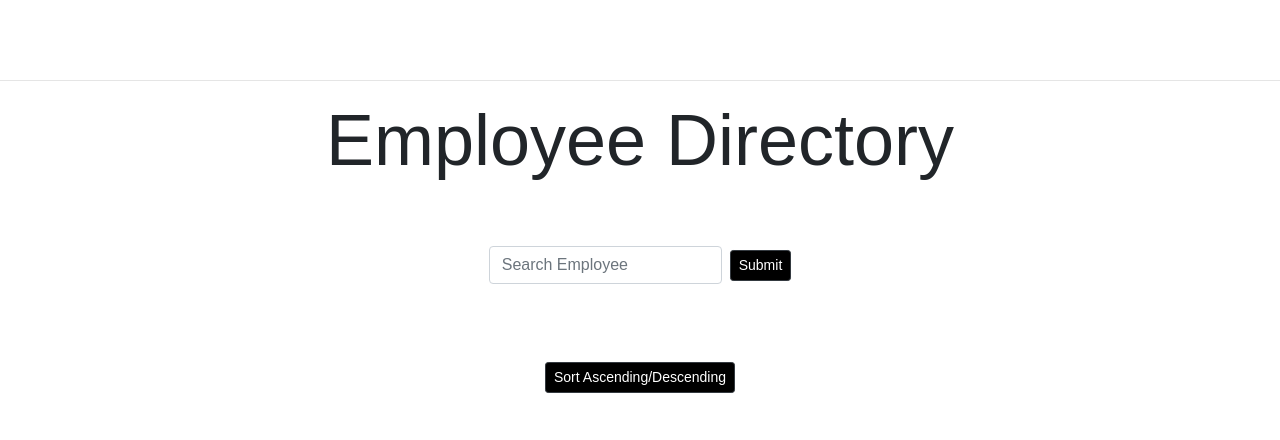
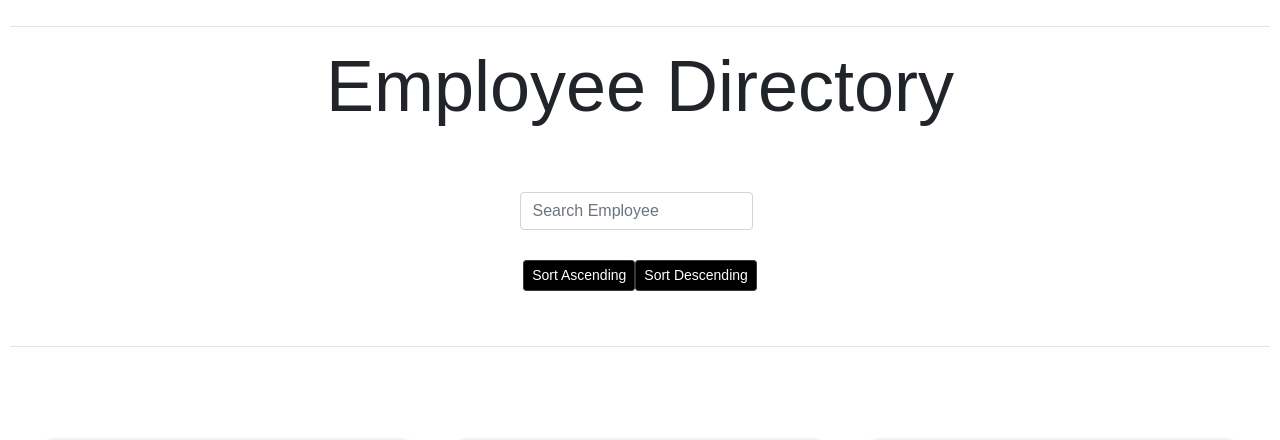
Before and after one commit to jonathanschimpf/Employee-Directory-ReactJS, a React (Create React App) app: page / in a window 1280 px wide. Shown: the top 440 px of the page. Built offline with nearby package versions, Linux system fonts and the light colour scheme.

Commit message:
ascending/descending button added and working (-1 : 1)

```diff
--- a/src/App.js
+++ b/src/App.js
@@ -10,35 +10,32 @@ function App() {
   const [employeeData, updateEmployeeData] = useState({
     allEmployees: employees,
     filteredEmployees: employees,
-    searchQuery: "",
-    sortOrder: ""
+    searchQuery: ""
   });
 
-  const sortOrder = () => {
-
-    // INCOMPLETE! finish logic here to toggle:
-
-    // if employeeData.sortOrder is not set || is descending
-    // sort ascending and set new state as such
-    // else does opposite.
-
-    // if (employeeData.sortOrder === "ASC") {
-
-    //   allEmployees.reverse();
-
-    //   setState({ sortOrder: "ASC" });
-
-    // } else {
-
-    //   setState({ sortOrder: "DESC" });
-    // }
+  const sortOrder = (sortASC) => {
 
     console.log("CoN soRt() LoG!")
 
     const sortedEmployees = employeeData.filteredEmployees.sort((a, b) => {
-      a = a.name.toLowerCase();
-      b = b.name.toLowerCase();
-      return a < b ? -1 : a > b ? 1 : 0;
+      // a = a.name.toLowerCase();
+      // b = b.name.toLowerCase();
+      // return a < b ? -1 : a > b ? 1 : 0;
+
+
+  var nameA = a.name.toLowerCase();
+  var nameB = b.name.toLowerCase();
+  if (nameA < nameB) {
+
+    return (sortASC) ?  -1 : 1;
+  }
+
+  if (nameA > nameB) {
+    return (sortASC) ? 1: -1;
+  }
+
+
+  return 0;
 
     })
 
@@ -53,7 +50,13 @@ function App() {
 
     console.log(employeeData)
 
-    let filteredEmployees = employeeData.allEmployees.filter(({ name }) => name.includes(employeeData.searchQuery))
+    let filteredEmployees = employeeData.allEmployees.filter(({ name }) =>{
+
+      const lowerCaseJson = name.toLowerCase();
+
+      return lowerCaseJson.includes(employeeData.searchQuery.toLowerCase());
+
+    })
 
     console.log(filteredEmployees)
 
--- a/src/components/Jumbotron/index.js
+++ b/src/components/Jumbotron/index.js
@@ -20,13 +20,13 @@ const JumbotronComp = (props) => (
 
       <FormControl type="text" placeholder="Search Employee" className="mr-sm-2" onChange={ (e) => props.updateEmployeeData({...props.employeeData, searchQuery: e.target.value})} />
 
-      <Button variant="dark" size="sm" onClick={() => props.searchEmployee(props.name)}>Submit</Button>
+      {/* <Button variant="dark" size="sm" onClick={() => props.searchEmployee(props.name)}>Submit</Button> */}
 
     </Form>
 
-    <br></br>
-    <br></br>
-    <Button variant="dark" size="sm" onClick={() => props.sortOrder(props.name)}>Sort Ascending/Descending</Button>
+    <Button variant="dark" size="sm" onClick={() => props.sortOrder(true)}>Sort Ascending</Button>
+    {""}
+    <Button variant="dark" size="sm" onClick={() => props.sortOrder(false)}>Sort Descending</Button>
     <br></br>
     <br></br>
     <hr></hr>
--- a/src/components/Jumbotron/style.css
+++ b/src/components/Jumbotron/style.css
@@ -5,6 +5,11 @@
     align-items: center !important;
     text-align: center !important;
 
+}
+
+.jumbotron {
+
+    padding: 10px !important;
 }
 
 h1, form {
```
